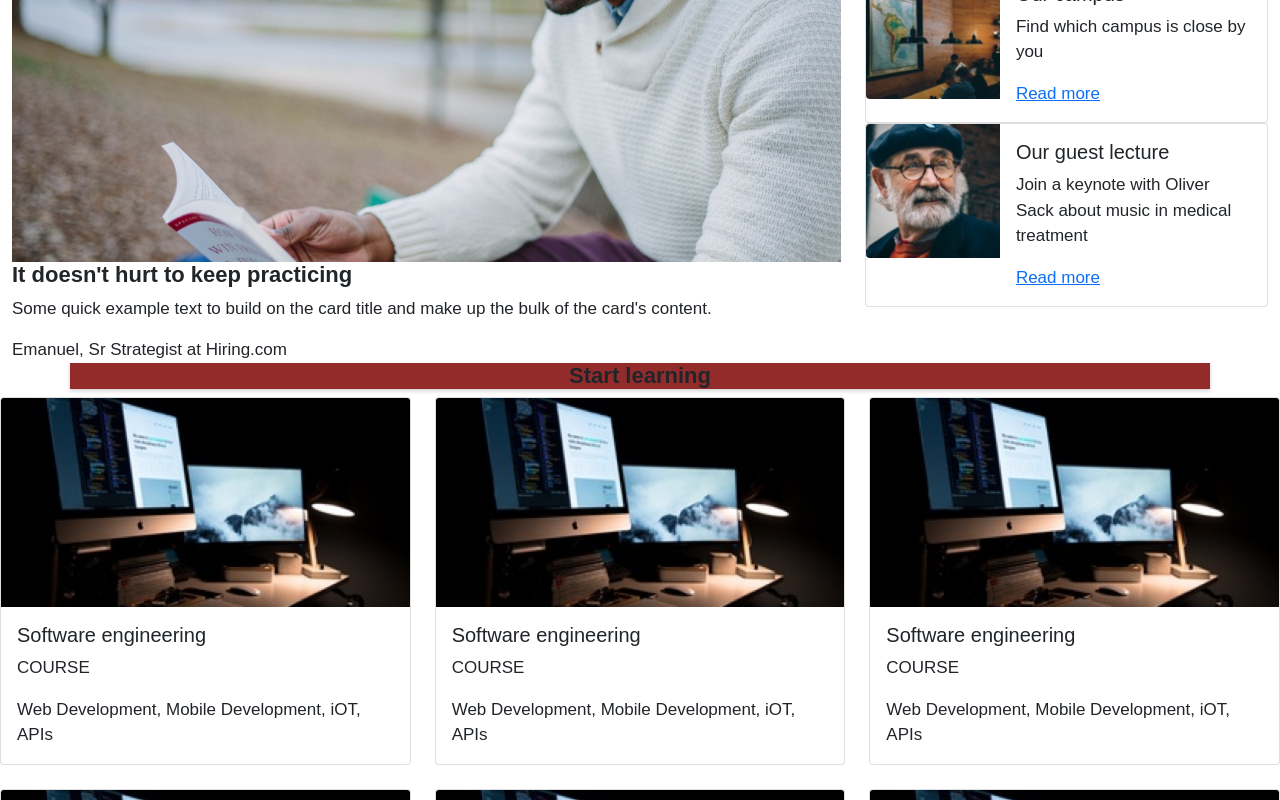
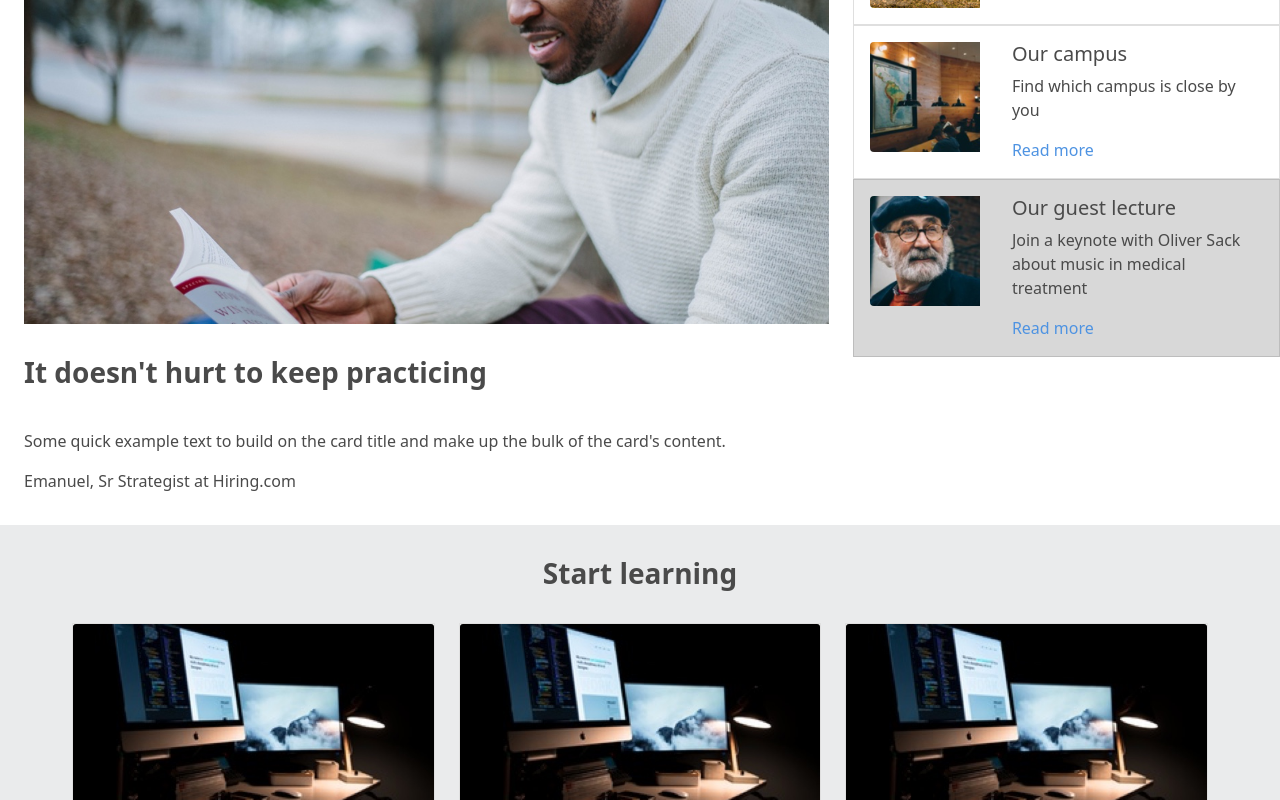
Before and after one commit to dcatcherex/dcatcherex.github.io, a plain HTML site: page colmar-academy/index.html in a window 1280 px wide. Shown: the part 860-1660 px from the top of the page. Drawn offline with nearby package versions, Linux system fonts and the light colour scheme; files that its build step writes are made by us from their sources.

Commit message:
add update

```diff
--- /dev/null
+++ b/colmar-academy/css/style.css
@@ -0,0 +1,95 @@
+section{
+}
+
+
+.bg-gray{
+   background-color: #d8d8d8;
+}
+
+.bg-gray-light{
+    background-color: #EAEBEC;
+}
+
+.bg-white{
+    background-color: #f3f5f5;
+}
+
+.bt-color{
+    background-color: #4a4a4a;
+    color: #f3f5f5;
+    border-radius: 0px;
+    padding-top: 8px;
+    padding-bottom: 8px;
+}
+
+.font-color{
+    color: #4a4a4a;
+}
+
+.font-color-light{
+    color: #767676;
+
+}
+
+h1,h2,h3,h4,h5,h6,body{
+    color: #4a4a4a;
+}
+
+/* h3{
+    margin-top: 32px;
+    margin-bottom: 32px;
+} */
+
+.pad-top32{
+    padding-top: 32px;
+    padding-bottom: 32px;
+}
+
+.pad-top8{
+    padding-top: 8px;
+    padding-bottom: 8px;
+}
+
+.pad-side24{
+    padding-left: 24px;
+    padding-right: 24px;
+}
+
+.pad-side72{
+    padding-left: 72px;
+    padding-right: 72px;
+}
+
+.pad16{
+    padding: 16px;
+}
+
+.pad-side0{
+    padding-left: 0px;
+    padding-right: 0px;
+
+}
+
+.pad-top0{
+    padding-top: 0px;
+    padding-bottom: 0px;
+}
+.link-no-under {
+    text-decoration: none;
+    color: #4E93E2;
+}
+
+.mar0{
+    margin: 0px;
+}
+
+.mar-bottom32{
+    margin-bottom: 32px;
+}
+
+.card{
+    border-radius: 0px;
+    padding: 0px;
+    margin: 0px;
+
+}
```
Also changed, not shown: resume/index.html (+17 -0 lines).
